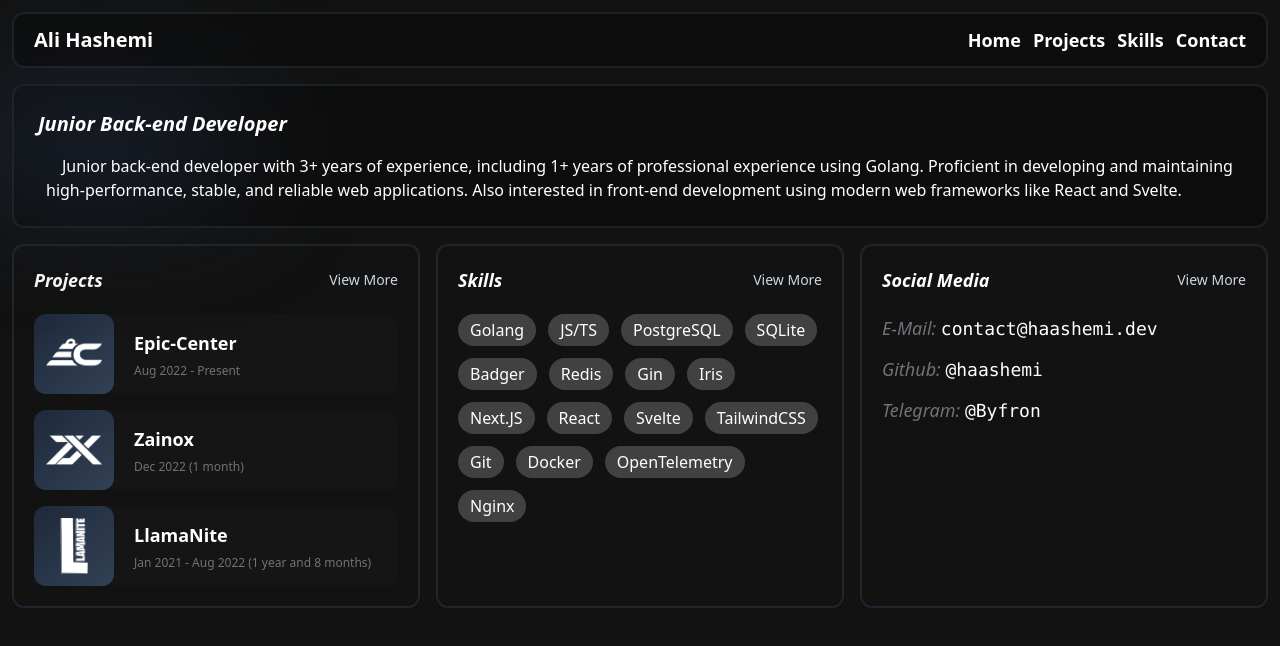
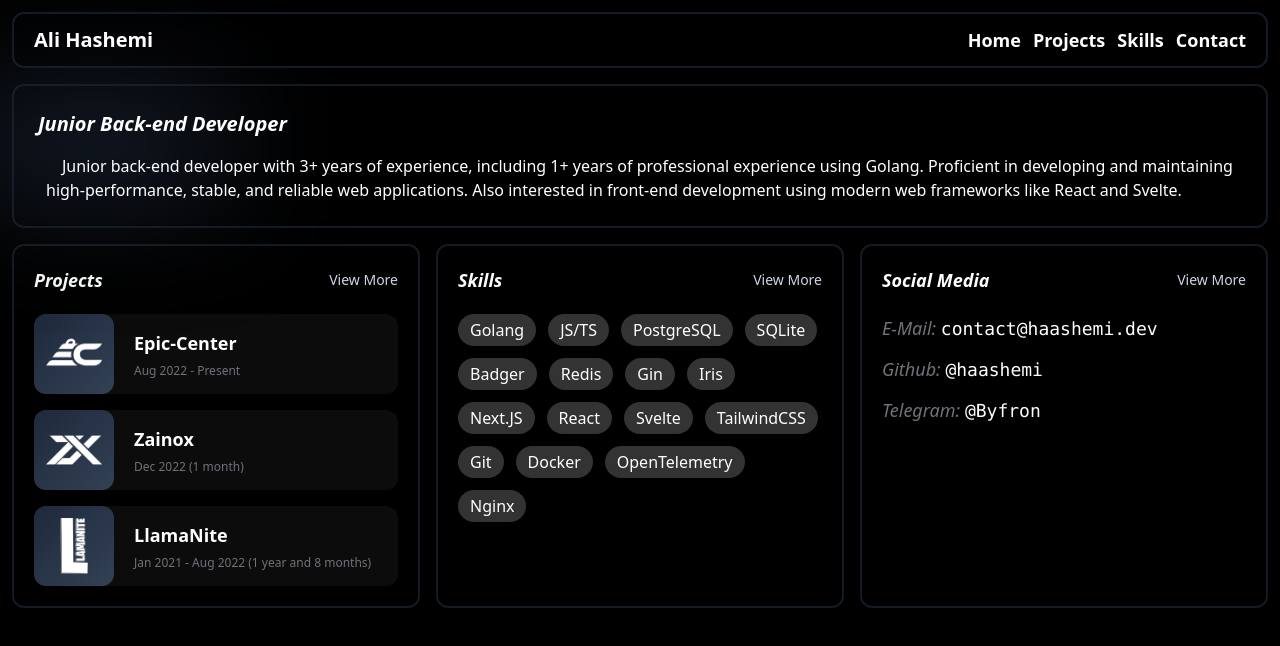
Before and after one commit to haashemi/haashemi.dev, a SvelteKit app: page / in a window 1280 px wide. Shown: the top 646 px of the page. Built offline with nearby package versions, Linux system fonts and the light colour scheme.

Commit message:
chore(routes/layout): make background black

```diff
--- a/src/routes/+layout.svelte
+++ b/src/routes/+layout.svelte
@@ -17,8 +17,10 @@
 	<meta name="description" content="Ali Hashemi's portfolio website." />
 </svelte:head>
 
-<main class="container mx-auto flex flex-col gap-4 p-3">
-	<Header />
+<main class="min-h-screen w-full bg-black">
+	<div class="container mx-auto flex flex-col gap-4 p-3">
+		<Header />
 
-	<slot />
+		<slot />
+	</div>
 </main>
```
